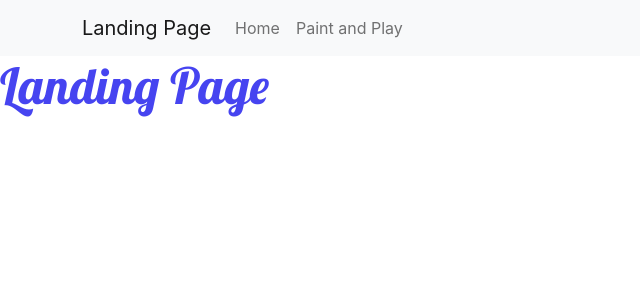
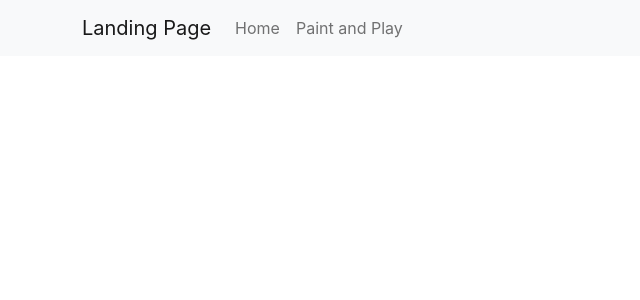
Before and after one commit to miketocoding/paint-app, a React (Create React App) app: page / in a window 1280 px wide. Shown: the top 300 px of the page, without its empty margins (0-640 px from the left). Built offline with nearby package versions, Linux system fonts and the light colour scheme.

Commit message:
Modified index.js to contain paint-app in url

```diff
--- a/src/index.js
+++ b/src/index.js
@@ -14,8 +14,8 @@ ReactDOM.render(
     <BrowserRouter>
       <Header />
       <Routes>
-        <Route exact path='/' element={<Landing />} />
-        <Route exact path='/paint' element={<App />} />
+        <Route exact path='paint-app/' element={<Landing />} />
+        <Route exact path='paint-app/paint' element={<App />} />
       </Routes>
     </BrowserRouter>
   </React.StrictMode>,
```
